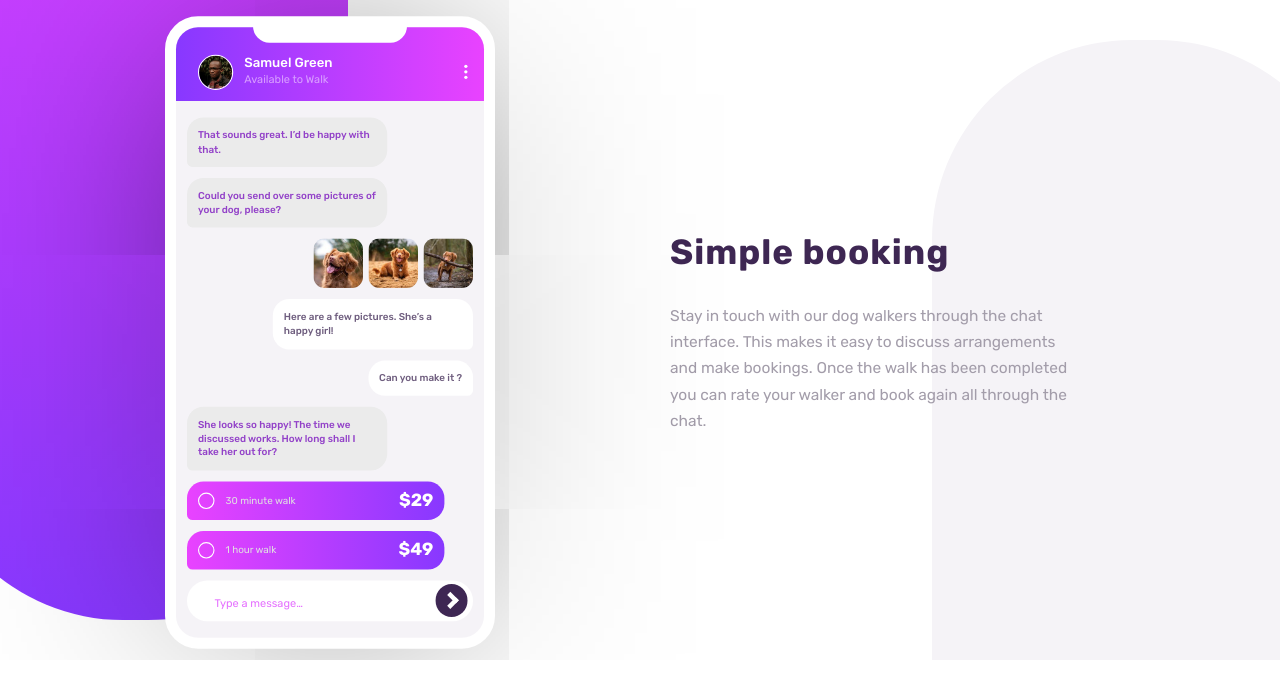
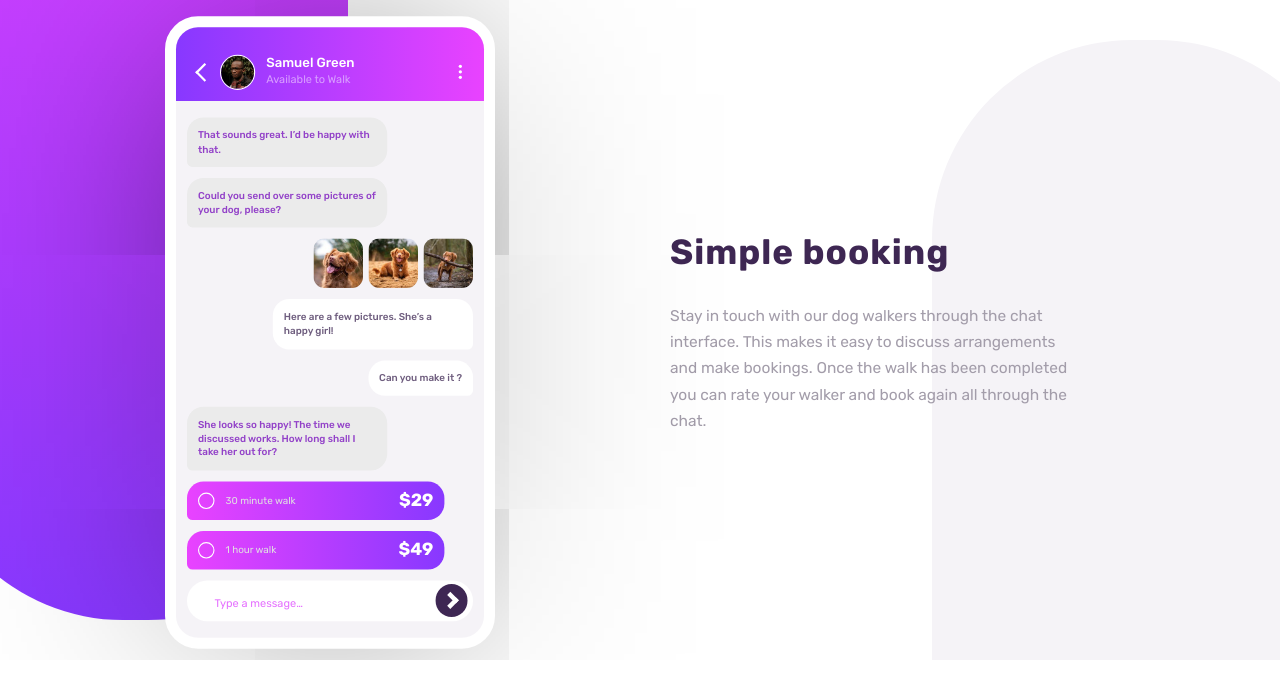
Before and after one commit to john-clou/practising, a plain HTML site: page index.html in a window 1280 px wide. Drawn offline with Linux system fonts and the light colour scheme.

Commit message:
Added (go back) icon

```diff
--- a/CSS/main.css
+++ b/CSS/main.css
@@ -156,7 +156,7 @@ main > .container .chat header {
 
     background-image : linear-gradient(to right , var(--Light-Violet) , var(--Light-Magenta) );
 
-    padding : 25px 15px 10px 20px ;
+    padding : 25px 20px 10px 20px ;
 
     border-radius: 20px;
 
@@ -169,13 +169,38 @@ main > .container .chat header {
     justify-content: space-between;
 
     align-items: center;
+
+    position: relative;
+}
+
+main > .container .chat header::before {
+
+    content : "" ;
+
+    width : 10px ;
+
+    height : 10px  ;
+
+    border: 2px solid #FFF;
+
+    border-top: none;
+    border-right: none;
+
+    transform: rotate(45deg);
+
+    position : absolute ;
+
+
 }
 
 main > .container .chat header .content {
 
     display : flex ;
+    margin-left: 20px;
 
 }
+
+
 
 main > .container .chat header .content img {
 
```
